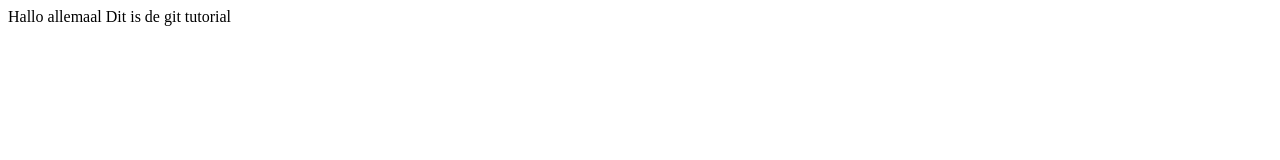
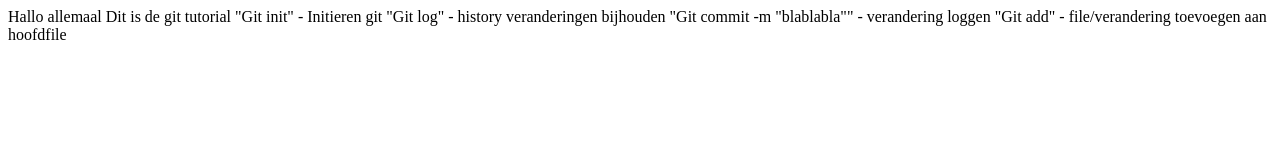
Before and after one commit to 10439137/git-tutorial, a plain HTML site: page index.html in a window 1280 px wide. Drawn offline with Linux system fonts and the light colour scheme.

Commit message:
Commands aan body toegevoegd

```diff
--- a/index.html
+++ b/index.html
@@ -7,5 +7,10 @@
         Hallo allemaal
 
         Dit is de git tutorial
-    </body>
+
+        "Git init" - Initieren git
+        "Git log" - history veranderingen bijhouden
+        "Git commit -m "blablabla"" - verandering loggen
+        "Git add" - file/verandering toevoegen aan hoofdfile
+        </body>
 </html>
```
